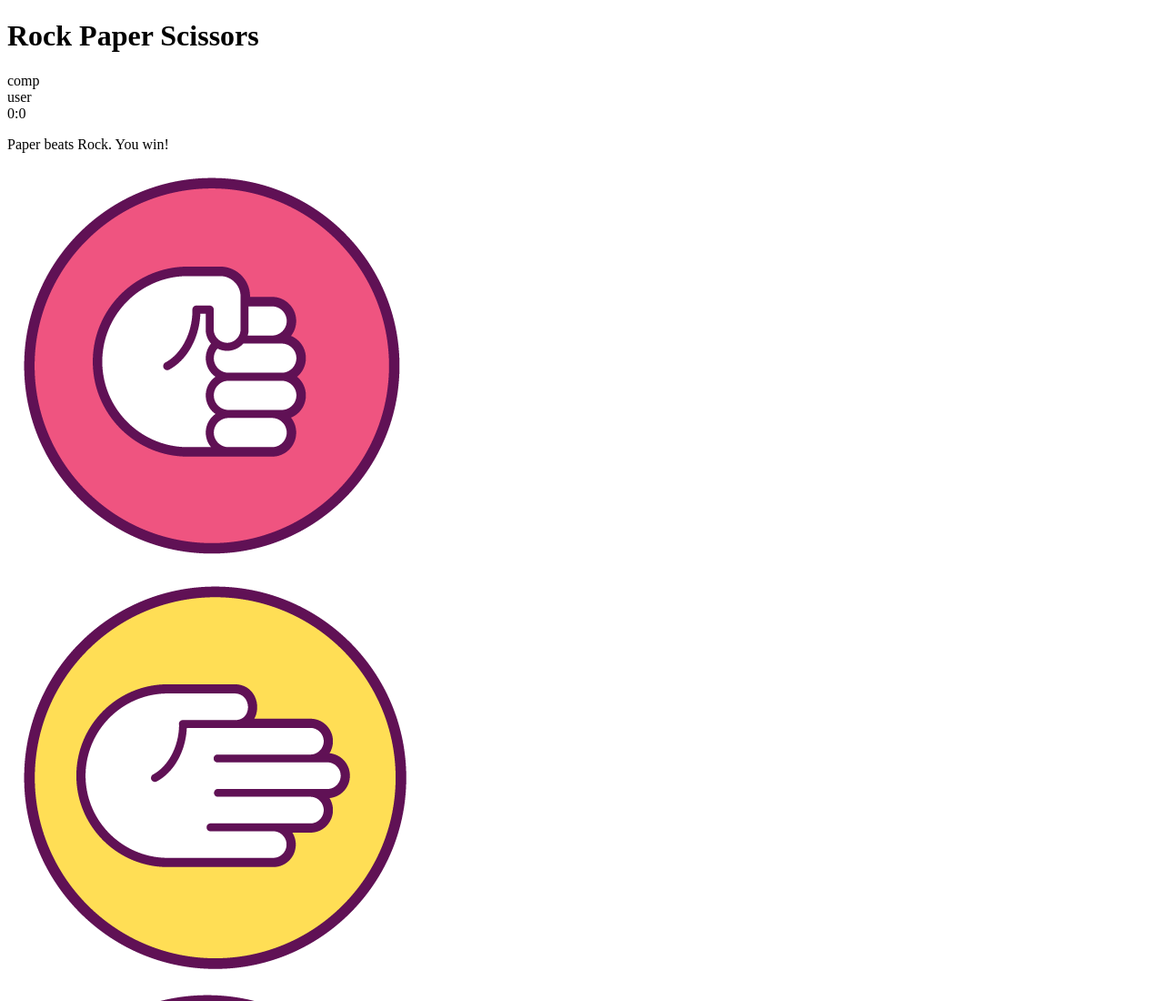
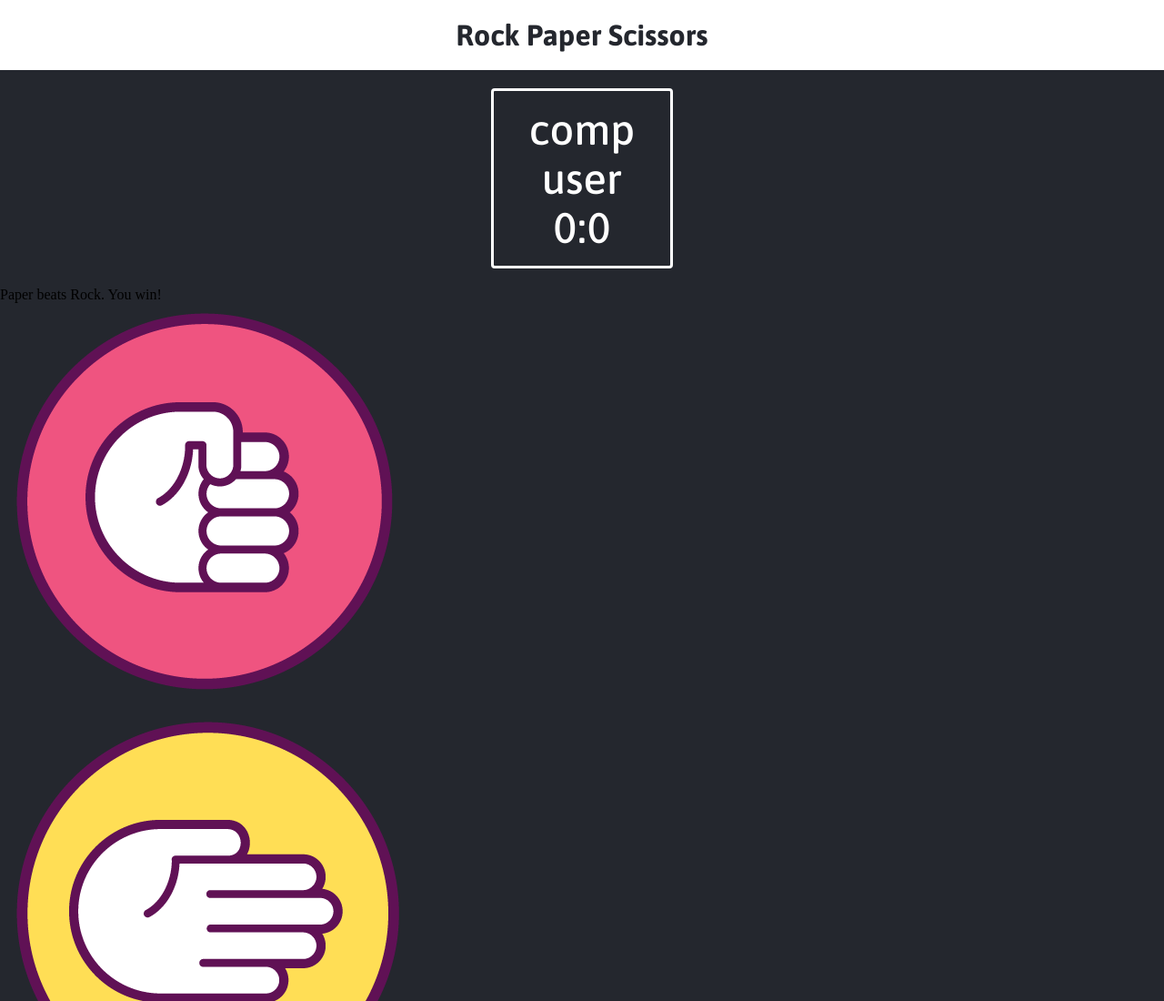
Before and after one commit to nirbhayvashisht/rock-paper-scissors-game, a plain HTML site: page index.html in a window 1280 px wide. Shown: the top 1100 px of the page at 91% size. Drawn offline with Linux system fonts and the light colour scheme.

Commit message:
Styled the Header

```diff
--- a/index.html
+++ b/index.html
@@ -4,6 +4,7 @@
     <meta charset="UTF-8">
     <meta name="viewport" content="width=device-width, initial-scale=1.0">
     <title>Rock Paper Scissors Game</title>
+    <link rel="stylesheet" href="styles.css">
 </head>
 <body>
     <header>
--- a/styles.css
+++ b/styles.css
@@ -0,0 +1,33 @@
+@import url('https://fonts.googleapis.com/css2?family=Asap:wght@500;700&display=swap');
+
+*{
+    margin: 0;
+    border: 0;
+    box-sizing: border-box;
+}
+
+body{
+    background-color: #24272E ;
+}
+header{
+    background: white;
+    padding: 20px;
+}
+
+header > h1{
+    text-align: center;
+    font-family: Asap, sans-serif;
+    color: #24272E;
+}
+
+.score-board{
+    margin: 20px auto;
+    border: 3px solid white;
+    width: 200px;
+    color: white;
+    font-size: 47px;
+    border-radius: 4px;
+    text-align: center;
+    padding: 15px 20px;
+    font-family: Asap, sans-serif;
+}
```
